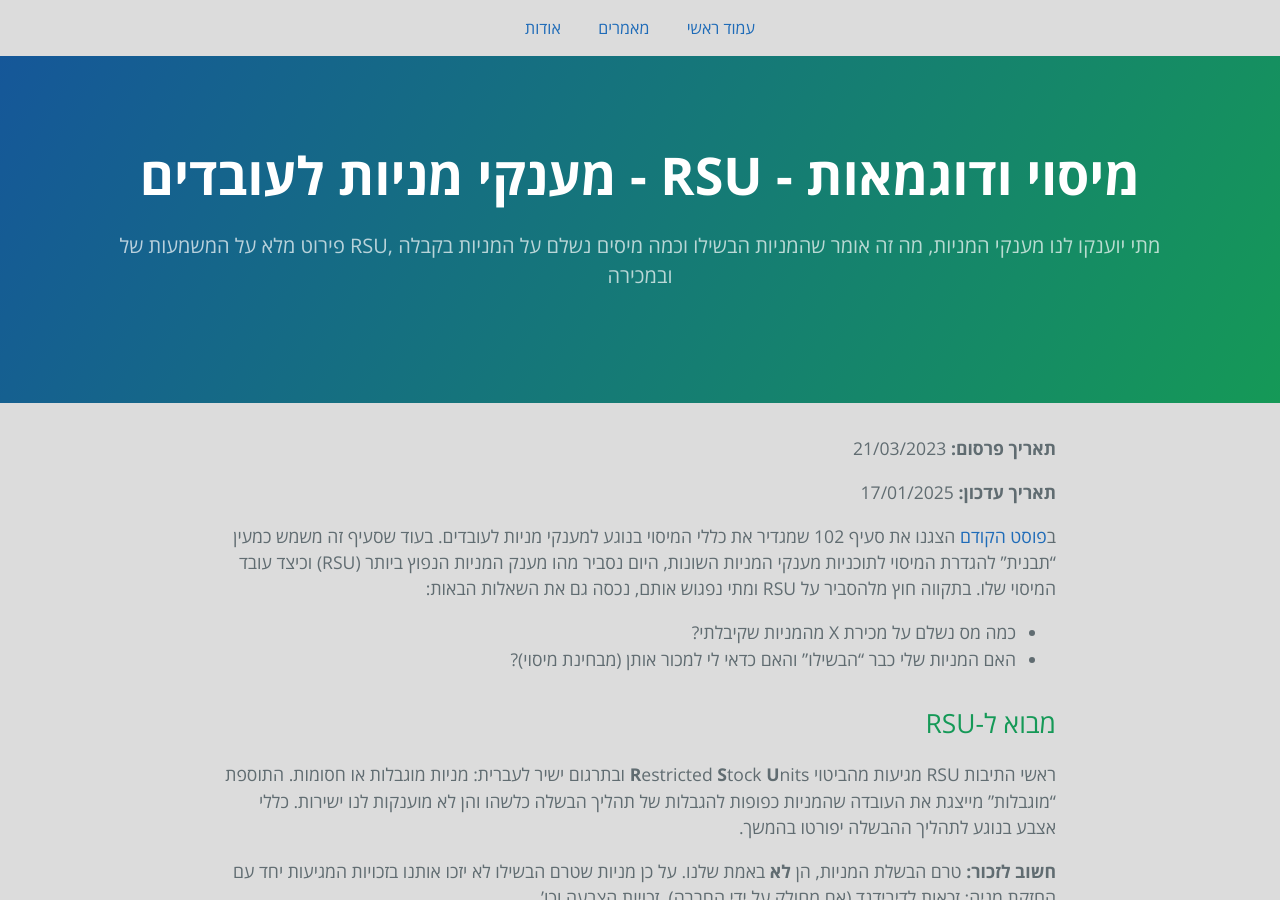
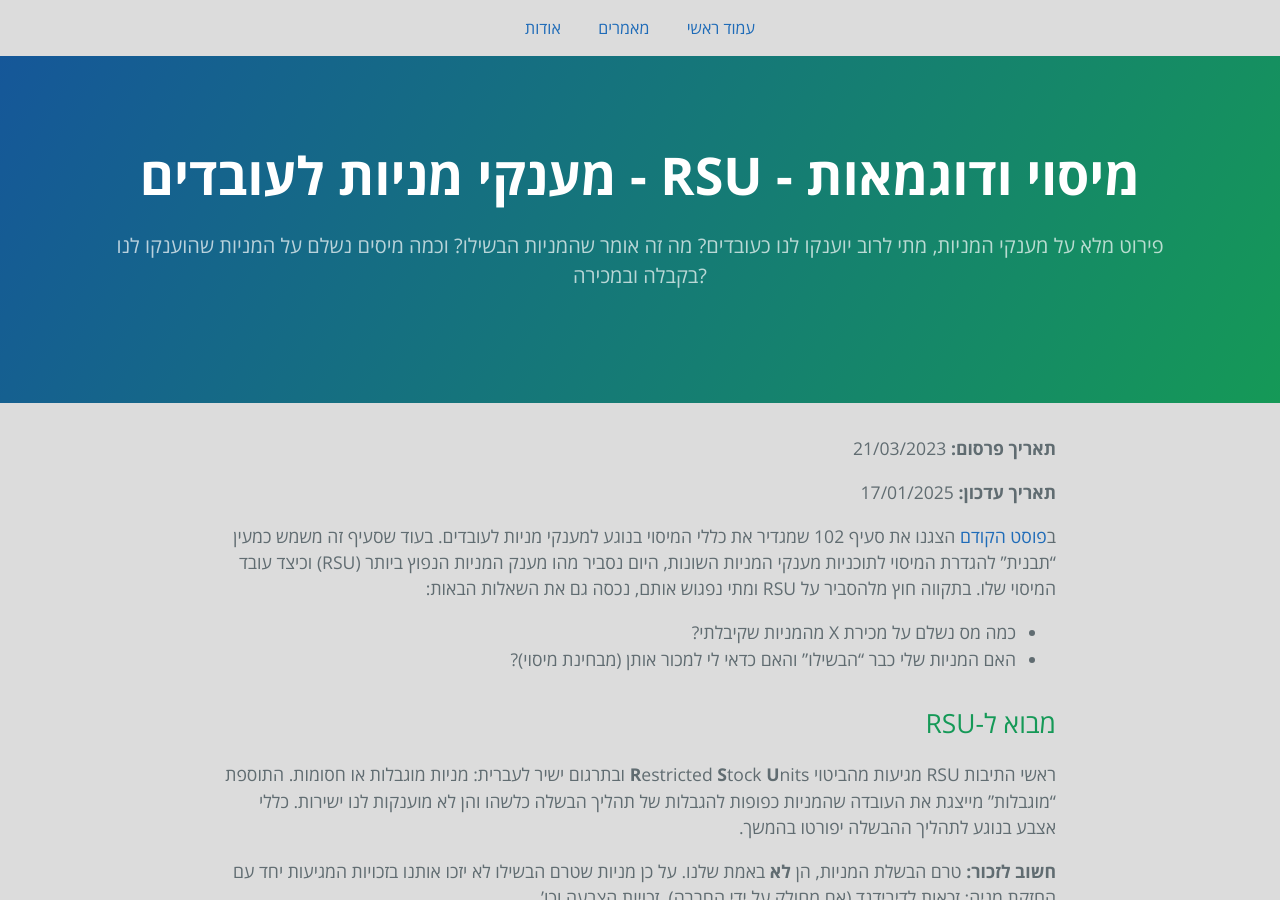
Before and after one commit to eyalitki/payslip101, a Jekyll site: the page built from docs/_posts/2023-03-21-מענקי-מניות-לעובדים-rsu.markdown, in a window 1280 px wide and 900 px high. Built offline with Jekyll 4.4.1, drawn with Linux system fonts in a browser that asks for light colours.

Commit message:
[bug-fix] 2nd round of bug fixes
Signed-off-by: Eyal Itkin <eyal.itkin@gmail.com>

```diff
--- a/docs/_posts/2023-01-24-חוק-הנטו-הקבוע.markdown
+++ b/docs/_posts/2023-01-24-חוק-הנטו-הקבוע.markdown
@@ -1,7 +1,7 @@
 ---
 layout: default
 title: חוק הנטו הקבוע ומס היסף
-description: מזל טוב, קיבלת העלאה בעבודה. אבל רגע, למה בסוף החודש הנטו כמעט ולא השתנה? ברוכים הבאים לחוק הנטו הקבוע ולמדרגת המס הנוספת - "מס עשירים"
+description: מזל טוב, קיבלת העלאה בעבודה. אבל רגע, למה בסוף החודש הנטו כמעט ולא השתנה? ברוכים הבאים לחוק הנטו הקבוע ולמדרגת המס הנוספת - מס עשירים
 date: 2025-01-18 05:53:00 +0300
 tags: payslip
 permalink: /post/חוק-הנטו-הקבוע/
--- a/docs/_posts/2023-02-12-פיצויי-הפיטורים-והמיסוי-הכפול.markdown
+++ b/docs/_posts/2023-02-12-פיצויי-הפיטורים-והמיסוי-הכפול.markdown
@@ -4,7 +4,7 @@ title: פיצויי הפיטורים והמיסוי הכפול שנשלם עלי
 description: הסבר על פיצויי הפיטורים אשר נהפכו לחלק ראשי מהפנסיה שלנו, ועל החלטת האוצר למסות אותם פעמיים - לפני ואחרי שנקבל אותם מהמעסיק
 date: 2025-01-18 05:10:00 +0300
 tags: payslip
-permalink: /post/על-פנסיה-וזיכוי-המס-החבוי/
+permalink: /post/פיצויי-הפיטורים-והמיסוי-הכפול/
 ---
 **תאריך פרסום:** 12/02/2023
 
--- a/docs/_posts/2023-03-21-מענקי-מניות-לעובדים-rsu.markdown
+++ b/docs/_posts/2023-03-21-מענקי-מניות-לעובדים-rsu.markdown
@@ -1,7 +1,7 @@
 ---
 layout: default
 title: מענקי מניות לעובדים - RSU - מיסוי ודוגמאות
-description: פירוט מלא על המשמעות של RSU, מתי יוענקו לנו מענקי המניות, מה זה אומר שהמניות הבשילו וכמה מיסים נשלם על המניות בקבלה ובמכירה
+description: פירוט מלא על מענקי המניות, מתי לרוב יוענקו לנו כעובדים? מה זה אומר שהמניות הבשילו? וכמה מיסים נשלם על המניות שהוענקו לנו בקבלה ובמכירה?
 date: 2025-01-18 05:29:00 +0300
 tags: stocks
 permalink: /post/מענקי-מניות-לעובדים-rsu/
--- a/docs/_posts/2023-03-28-מענקי-מניות-לעובדים-espp.markdown
+++ b/docs/_posts/2023-03-28-מענקי-מניות-לעובדים-espp.markdown
@@ -1,7 +1,7 @@
 ---
 layout: default
 title: מענקי מניות לעובדים - ESPP - מיסוי ודוגמאות
-description: פירוט מלא על המשמעות של ESPP, איך הם משפיעים על תלוש השכר, מתי ירכשו עבורנו המניות וכמה מיסים נשלם על המניות בקבלה ובמכירה
+description: פירוט מלא על המשמעות של מענקי מניות אלו, איך הם משפיעים על תלוש השכר? מתי ירכשו עבורנו המניות? וכמה מיסים נשלם על המניות בקבלה ובמכירה?
 date: 2025-01-18 05:51:00 +0300
 tags: stocks
 permalink: /post/מענקי-מניות-לעובדים-espp/
```
Also changed, not shown: docs/posts.markdown (+12 -12 lines).
